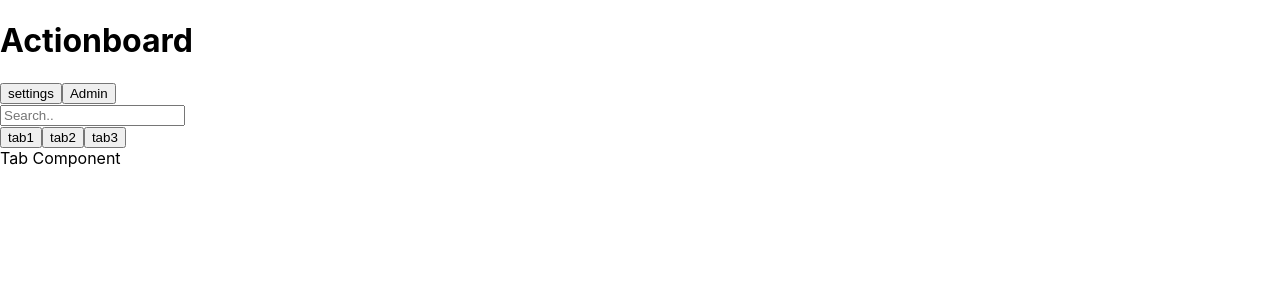
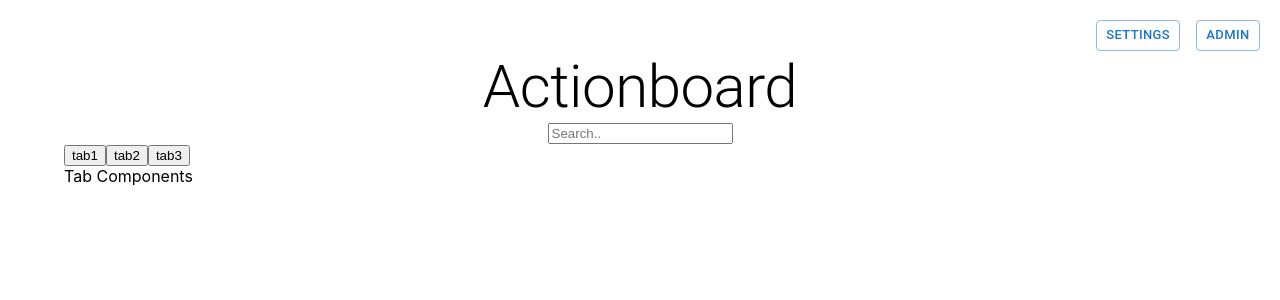
Before and after one commit to stobrien89/ticket-client, a React (Create React App) app: page / in a window 1280 px wide. Shown: the top 300 px of the page. Built offline with nearby package versions, Linux system fonts and the light colour scheme.

Commit message:
basic header/button layout

```diff
--- a/package.json
+++ b/package.json
@@ -3,6 +3,9 @@
   "version": "0.1.0",
   "private": true,
   "dependencies": {
+    "@emotion/react": "^11.5.0",
+    "@emotion/styled": "^11.3.0",
+    "@mui/material": "^5.1.0",
     "@testing-library/jest-dom": "^5.11.4",
     "@testing-library/react": "^11.1.0",
     "@testing-library/user-event": "^12.1.10",
--- a/src/App.tsx
+++ b/src/App.tsx
@@ -1,5 +1,5 @@
 import React from 'react';
-import Actionboard from './pages/Actionboard';
+import Actionboard from './components/Actionboard';
 
 
 function App() {
--- /dev/null
+++ b/src/components/Actionboard.tsx
@@ -0,0 +1,59 @@
+import React from 'react';
+import {Button, Container, Typography, Grid} from '@mui/material'
+
+
+const Actionboard = ()  => {
+    return(
+        <>
+            <Grid
+                container
+                alignItems="center"
+                justifyContent="center"
+                direction="column"
+            >
+                <Grid
+                    item
+                    container
+                    direction="row"
+                    alignItems="space-between"
+                    justifyContent="flex-end"
+                    spacing={2}
+                    style={{paddingTop: '20px', paddingRight: '20px'}}
+                >
+                    <Grid item>
+                        <Button size="small" variant="outlined">Settings</Button>
+                    </Grid>
+                    <Grid item>
+                        <Button size="small" variant="outlined">Admin</Button>
+                    </Grid>
+                </Grid>
+                <Grid
+                    item
+                    container
+                    alignItems="center"
+                        // justifyContent="center"
+                    direction="column"
+                >
+                    <Typography
+                        variant="h2"
+                    >
+                        Actionboard
+                    </Typography>
+                    <input type="text" placeholder="Search.."></input>
+                </Grid>
+            </Grid>
+            <Container>
+                <div>
+                    <button>tab1</button>
+                    <button>tab2</button>
+                    <button>tab3</button>
+                </div>
+                <div>
+                    Tab Components
+                </div>
+            </Container>
+        </>
+    )
+}
+
+export default Actionboard;
--- a/src/pages/Actionboard.tsx
+++ /dev/null
@@ -1,26 +0,0 @@
-import React from 'react';
-
-
-export const Actionboard = ()  => {
-    return(
-        <div>
-            <div>
-                <h1>Actionboard</h1>
-                <button>settings</button>
-                <button>Admin</button>
-            </div>
-            <input type="text" placeholder="Search.."></input>
-            <div>
-                <button>tab1</button>
-                <button>tab2</button>
-                <button>tab3</button>
-            </div>
-            <div>
-                Tab Component
-            </div>
-        </div>
-
-    )
-}
-
-export default Actionboard
```
Also changed, not shown: 1 other file (tests, documents, lock files or other folders).
